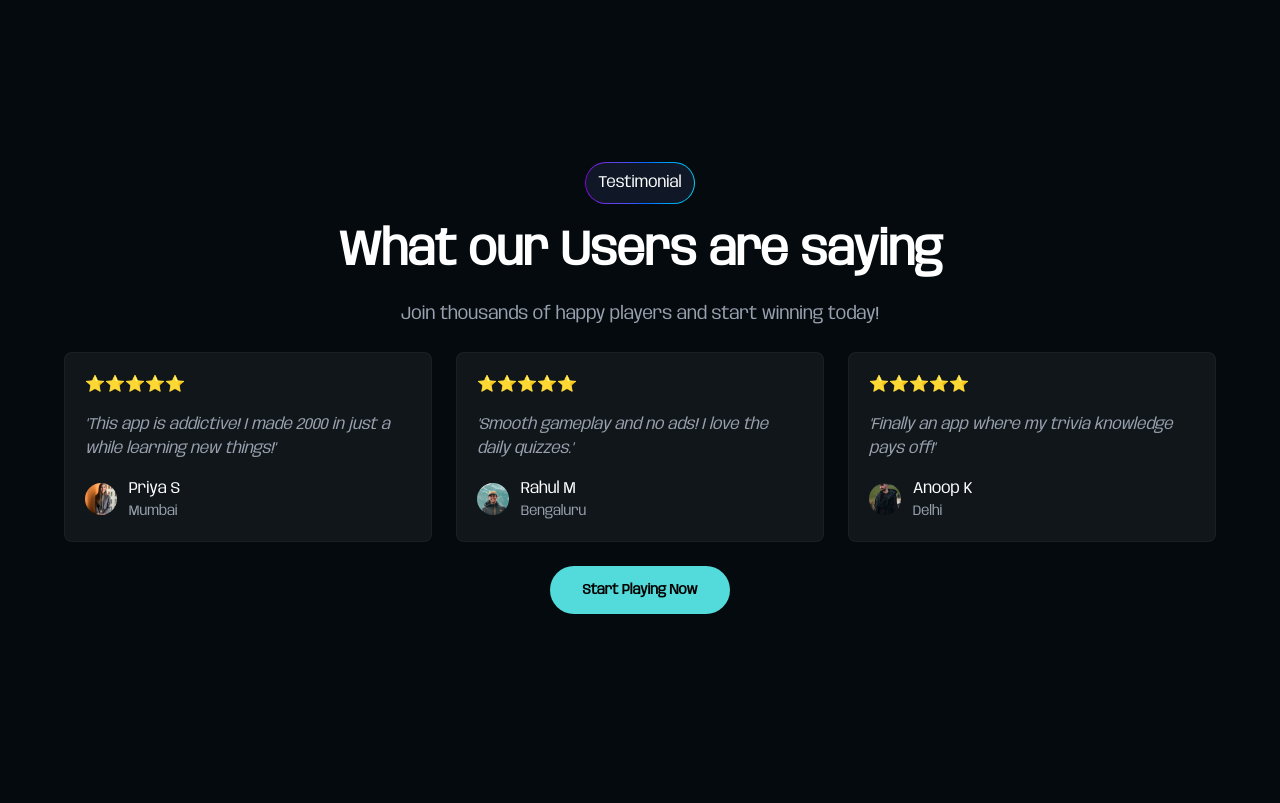
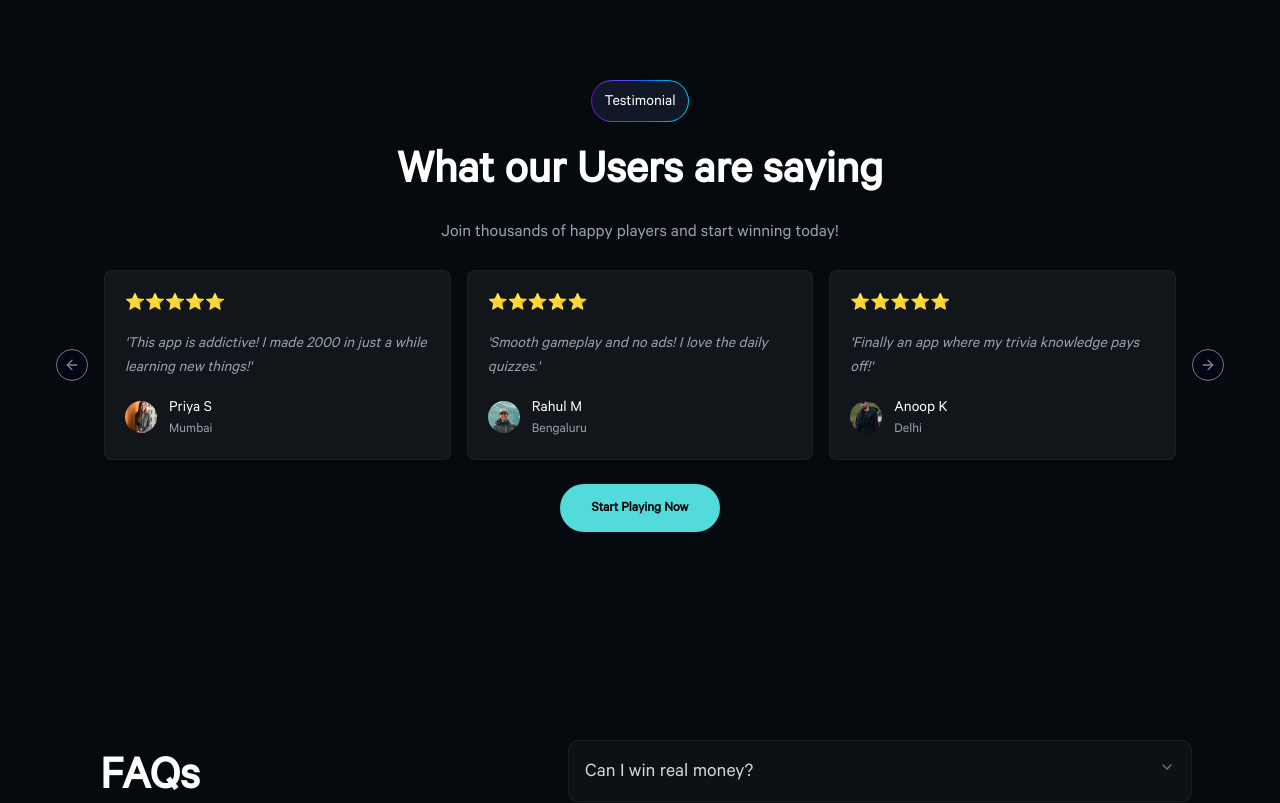
Before and after one commit to aston-zikrabyte/kbc-quiz-app, a Next.js app: page / in a window 1280 px wide. Shown: the part 4440-5243 px from the top of the page. Built offline with nearby package versions, Linux system fonts and the light colour scheme.

Commit message:
feat: added carousel for testimonial, and font family changed

```diff
--- a/package.json
+++ b/package.json
@@ -43,6 +43,7 @@
     "@radix-ui/react-slot": "^1.2.3",
     "class-variance-authority": "^0.7.1",
     "clsx": "^2.1.1",
+    "embla-carousel-react": "^8.6.0",
     "lucide-react": "^0.508.0",
     "next": "15.3.2",
     "next-themes": "^0.4.6",
--- a/src/app/globals.css
+++ b/src/app/globals.css
@@ -129,8 +129,20 @@
   font-display: swap;
 }
 
+@font-face {
+  font-family: "Calibre";
+  src: url("../../public/fonts/Calibre/Calibre-Regular.woff") format("woff");
+  font-weight: 400;
+  font-style: normal;
+  font-display: swap;
+}
+/*
 body {
   font-family: "Base Neue", sans-serif;
+} */
+
+body {
+  font-family: "Calibre", sans-serif;
 }
 
 @keyframes fadeInDropdown {
--- a/src/app/layout.tsx
+++ b/src/app/layout.tsx
@@ -1,18 +1,7 @@
 import type { Metadata } from "next";
-import { Geist, Geist_Mono } from "next/font/google";
 import "./globals.css";
 import Navbar from "@/components/custom_components/Navbar";
 import Footer from "@/components/custom_components/Footer";
-
-const geistSans = Geist({
-  variable: "--font-geist-sans",
-  subsets: ["latin"],
-});
-
-const geistMono = Geist_Mono({
-  variable: "--font-geist-mono",
-  subsets: ["latin"],
-});
 
 export const metadata: Metadata = {
   title: "Create Next App",
@@ -26,9 +15,7 @@ export default function RootLayout({
 }>) {
   return (
     <html lang="en">
-      <body
-        className={`${geistSans.variable} ${geistMono.variable} bg-[#050A0E] antialiased`}
-      >
+      <body className={`bg-[#050A0E] antialiased`}>
         <Navbar />
         {children}
         <Footer />
--- a/src/app/page.tsx
+++ b/src/app/page.tsx
@@ -6,6 +6,13 @@ import {
   AccordionItem,
   AccordionTrigger,
 } from "@/components/ui/accordion";
+import {
+  Carousel,
+  CarouselContent,
+  CarouselItem,
+  CarouselNext,
+  CarouselPrevious,
+} from "@/components/ui/carousel";
 import { Avatar, AvatarFallback, AvatarImage } from "@/components/ui/avatar";
 import { Button } from "@/components/ui/button";
 import Image from "next/image";
@@ -313,7 +320,7 @@ export default function Home() {
         </div>
       </section>
 
-      <section className="flex min-h-[60vh] flex-col items-center gap-6 p-4 text-white md:p-10">
+      <section className="flex min-h-[60vh] flex-col items-center gap-6 p-5 text-white md:p-10">
         <div className="inline-block rounded-full bg-gradient-to-r from-purple-700 via-blue-600 to-cyan-400 p-[1px]">
           <div className="w-full rounded-full bg-gray-900 px-3 py-2 text-sm md:text-base">
             Testimonial
@@ -327,25 +334,42 @@ export default function Home() {
             Join thousands of happy players and start winning today!
           </p>
         </div>
-        <div className="grid w-full max-w-6xl grid-cols-1 gap-6 md:grid-cols-3">
+        <div className="w-full max-w-6xl px-10">
+          <Carousel
+            opts={{
+              loop: true,
+              align: "start",
+            }}
+          >
+            <CarouselContent>
+              <CarouselItem className="basis-full sm:basis-1/2 lg:basis-1/3">
                 <TestimonialBox
                   imgUrl="avatar_img2.jpg"
                   testimonial="This app is addictive! I made 2000 in just a while learning new things!"
                   name="Priya S"
                   place="Mumbai"
                 />
+              </CarouselItem>
+              <CarouselItem className="basis-full sm:basis-1/2 lg:basis-1/3">
                 <TestimonialBox
                   imgUrl="avatar_img1.jpg"
                   testimonial="Smooth gameplay and no ads! I love the daily quizzes."
                   name="Rahul M"
                   place="Bengaluru"
                 />
+              </CarouselItem>
+              <CarouselItem className="basis-full sm:basis-1/2 lg:basis-1/3">
                 <TestimonialBox
                   imgUrl="avatar_img3.jpg"
                   testimonial="Finally an app where my trivia knowledge pays off!"
                   name="Anoop K"
                   place="Delhi"
                 />
+              </CarouselItem>
+            </CarouselContent>
+            <CarouselPrevious />
+            <CarouselNext />
+          </Carousel>
         </div>
         <Button size={"lg"} className="w-full sm:w-auto">
           Start Playing Now
@@ -367,7 +391,7 @@ export default function Home() {
           </Button>
         </div>
         <div className="md:col-span-7">
-          <Accordion type="multiple">
+          <Accordion type="single" collapsible>
             <AccordionItem value="item-1">
               <AccordionTrigger>Can I win real money?</AccordionTrigger>
               <AccordionContent>
--- a/src/components/custom_components/Navbar.tsx
+++ b/src/components/custom_components/Navbar.tsx
@@ -11,7 +11,7 @@ const Navbar = () => {
   return (
     <>
       {/* Navbar */}
-      <div className="sticky top-0 z-50 flex h-16 items-center justify-between px-6 text-sm text-white backdrop-blur-sm min-[3000px]:text-lg md:h-20 md:px-20">
+      <div className="sticky top-0 z-50 flex h-16 items-center justify-between px-6 text-white backdrop-blur-sm min-[3000px]:text-lg md:h-20 md:px-20">
         <div className="text-lg font-bold">Logo</div>
 
         {/* Desktop Links */}
--- a/src/components/custom_components/TestimonialBox.tsx
+++ b/src/components/custom_components/TestimonialBox.tsx
@@ -15,7 +15,7 @@ const TestimonialBox = ({
   place,
 }: TestimonialBoxProps) => {
   return (
-    <div className="bg-background/5 border-background/4 flex flex-col gap-4 rounded-sm border-1 p-5">
+    <div className="bg-background/5 border-background/4 flex h-full flex-col gap-4 rounded-sm border-1 p-5">
       <p>⭐⭐⭐⭐⭐</p>
       <p className="text-gray-400 italic">&apos;{testimonial}&apos;</p>
       <div className="flex items-center gap-3">
--- a/src/components/ui/button.tsx
+++ b/src/components/ui/button.tsx
@@ -5,7 +5,7 @@ import { cva, type VariantProps } from "class-variance-authority";
 import { cn } from "@/lib/utils";
 
 const buttonVariants = cva(
-  "inline-flex items-center justify-center gap-2 whitespace-nowrap rounded-full text-sm font-bold transition-all disabled:pointer-events-none disabled:opacity-50 [&_svg]:pointer-events-none [&_svg:not([class*='size-'])]:size-4 shrink-0 [&_svg]:shrink-0 outline-none focus-visible:border-ring focus-visible:ring-ring/50 focus-visible:ring-[3px] aria-invalid:ring-destructive/20 dark:aria-invalid:ring-destructive/40 aria-invalid:border-destructive",
+  "inline-flex items-center justify-center gap-2 whitespace-nowrap rounded-full text-sm font-bold transition-all disabled:pointer-events-none disabled:opacity-50 [&_svg]:pointer-events-none [&_svg:not([class*='size-'])]:size-4 shrink-0 [&_svg]:shrink-0 outline-none focus-visible:border-ring focus-visible:ring-ring/50 focus-visible:ring-[3px] aria-invalid:ring-destructive/20 dark:aria-invalid:ring-destructive/40 aria-invalid:border-destructive cursor-pointer",
   {
     variants: {
       variant: {
--- /dev/null
+++ b/src/components/ui/carousel.tsx
@@ -0,0 +1,241 @@
+"use client";
+
+import * as React from "react";
+import useEmblaCarousel, {
+  type UseEmblaCarouselType,
+} from "embla-carousel-react";
+import { ArrowLeft, ArrowRight } from "lucide-react";
+
+import { cn } from "@/lib/utils";
+import { Button } from "@/components/ui/button";
+
+type CarouselApi = UseEmblaCarouselType[1];
+type UseCarouselParameters = Parameters<typeof useEmblaCarousel>;
+type CarouselOptions = UseCarouselParameters[0];
+type CarouselPlugin = UseCarouselParameters[1];
+
+type CarouselProps = {
+  opts?: CarouselOptions;
+  plugins?: CarouselPlugin;
+  orientation?: "horizontal" | "vertical";
+  setApi?: (api: CarouselApi) => void;
+};
+
+type CarouselContextProps = {
+  carouselRef: ReturnType<typeof useEmblaCarousel>[0];
+  api: ReturnType<typeof useEmblaCarousel>[1];
+  scrollPrev: () => void;
+  scrollNext: () => void;
+  canScrollPrev: boolean;
+  canScrollNext: boolean;
+} & CarouselProps;
+
+const CarouselContext = React.createContext<CarouselContextProps | null>(null);
+
+function useCarousel() {
+  const context = React.useContext(CarouselContext);
+
+  if (!context) {
+    throw new Error("useCarousel must be used within a <Carousel />");
+  }
+
+  return context;
+}
+
+function Carousel({
+  orientation = "horizontal",
+  opts,
+  setApi,
+  plugins,
+  className,
+  children,
+  ...props
+}: React.ComponentProps<"div"> & CarouselProps) {
+  const [carouselRef, api] = useEmblaCarousel(
+    {
+      ...opts,
+      axis: orientation === "horizontal" ? "x" : "y",
+    },
+    plugins
+  );
+  const [canScrollPrev, setCanScrollPrev] = React.useState(false);
+  const [canScrollNext, setCanScrollNext] = React.useState(false);
+
+  const onSelect = React.useCallback((api: CarouselApi) => {
+    if (!api) return;
+    setCanScrollPrev(api.canScrollPrev());
+    setCanScrollNext(api.canScrollNext());
+  }, []);
+
+  const scrollPrev = React.useCallback(() => {
+    api?.scrollPrev();
+  }, [api]);
+
+  const scrollNext = React.useCallback(() => {
+    api?.scrollNext();
+  }, [api]);
+
+  const handleKeyDown = React.useCallback(
+    (event: React.KeyboardEvent<HTMLDivElement>) => {
+      if (event.key === "ArrowLeft") {
+        event.preventDefault();
+        scrollPrev();
+      } else if (event.key === "ArrowRight") {
+        event.preventDefault();
+        scrollNext();
+      }
+    },
+    [scrollPrev, scrollNext]
+  );
+
+  React.useEffect(() => {
+    if (!api || !setApi) return;
+    setApi(api);
+  }, [api, setApi]);
+
+  React.useEffect(() => {
+    if (!api) return;
+    onSelect(api);
+    api.on("reInit", onSelect);
+    api.on("select", onSelect);
+
+    return () => {
+      api?.off("select", onSelect);
+    };
+  }, [api, onSelect]);
+
+  return (
+    <CarouselContext.Provider
+      value={{
+        carouselRef,
+        api: api,
+        opts,
+        orientation:
+          orientation || (opts?.axis === "y" ? "vertical" : "horizontal"),
+        scrollPrev,
+        scrollNext,
+        canScrollPrev,
+        canScrollNext,
+      }}
+    >
+      <div
+        onKeyDownCapture={handleKeyDown}
+        className={cn("relative", className)}
+        role="region"
+        aria-roledescription="carousel"
+        data-slot="carousel"
+        {...props}
+      >
+        {children}
+      </div>
+    </CarouselContext.Provider>
+  );
+}
+
+function CarouselContent({ className, ...props }: React.ComponentProps<"div">) {
+  const { carouselRef, orientation } = useCarousel();
+
+  return (
+    <div
+      ref={carouselRef}
+      className="overflow-hidden"
+      data-slot="carousel-content"
+    >
+      <div
+        className={cn(
+          "flex",
+          orientation === "horizontal" ? "-ml-4" : "-mt-4 flex-col",
+          className
+        )}
+        {...props}
+      />
+    </div>
+  );
+}
+
+function CarouselItem({ className, ...props }: React.ComponentProps<"div">) {
+  const { orientation } = useCarousel();
+
+  return (
+    <div
+      role="group"
+      aria-roledescription="slide"
+      data-slot="carousel-item"
+      className={cn(
+        "min-w-0 shrink-0 grow-0 basis-full",
+        orientation === "horizontal" ? "pl-4" : "pt-4",
+        className
+      )}
+      {...props}
+    />
+  );
+}
+
+function CarouselPrevious({
+  className,
+  variant = "outline",
+  size = "icon",
+  ...props
+}: React.ComponentProps<typeof Button>) {
+  const { orientation, scrollPrev, canScrollPrev } = useCarousel();
+
+  return (
+    <Button
+      data-slot="carousel-previous"
+      variant={variant}
+      size={size}
+      className={cn(
+        "absolute size-8 rounded-full",
+        orientation === "horizontal"
+          ? "top-1/2 -left-12 -translate-y-1/2"
+          : "-top-12 left-1/2 -translate-x-1/2 rotate-90",
+        className
+      )}
+      disabled={!canScrollPrev}
+      onClick={scrollPrev}
+      {...props}
+    >
+      <ArrowLeft />
+      <span className="sr-only">Previous slide</span>
+    </Button>
+  );
+}
+
+function CarouselNext({
+  className,
+  variant = "outline",
+  size = "icon",
+  ...props
+}: React.ComponentProps<typeof Button>) {
+  const { orientation, scrollNext, canScrollNext } = useCarousel();
+
+  return (
+    <Button
+      data-slot="carousel-next"
+      variant={variant}
+      size={size}
+      className={cn(
+        "absolute size-8 rounded-full",
+        orientation === "horizontal"
+          ? "top-1/2 -right-12 -translate-y-1/2"
+          : "-bottom-12 left-1/2 -translate-x-1/2 rotate-90",
+        className
+      )}
+      disabled={!canScrollNext}
+      onClick={scrollNext}
+      {...props}
+    >
+      <ArrowRight />
+      <span className="sr-only">Next slide</span>
+    </Button>
+  );
+}
+
+export {
+  type CarouselApi,
+  Carousel,
+  CarouselContent,
+  CarouselItem,
+  CarouselPrevious,
+  CarouselNext,
+};
--- a/tailwind.config.js
+++ b/tailwind.config.js
@@ -4,6 +4,7 @@ export default {
     extend: {
       fontFamily: {
         base: ['"Base Neue"', "sans-serif"],
+        calibre: ['"Calibre"', "sans-serif"],
       },
     },
   },
```
Also changed, not shown: public/fonts/Calibre/Calibre-Regular.woff (added), 1 other file (tests, documents, lock files or other folders). Lines whose indentation alone changed are shown as unchanged.
